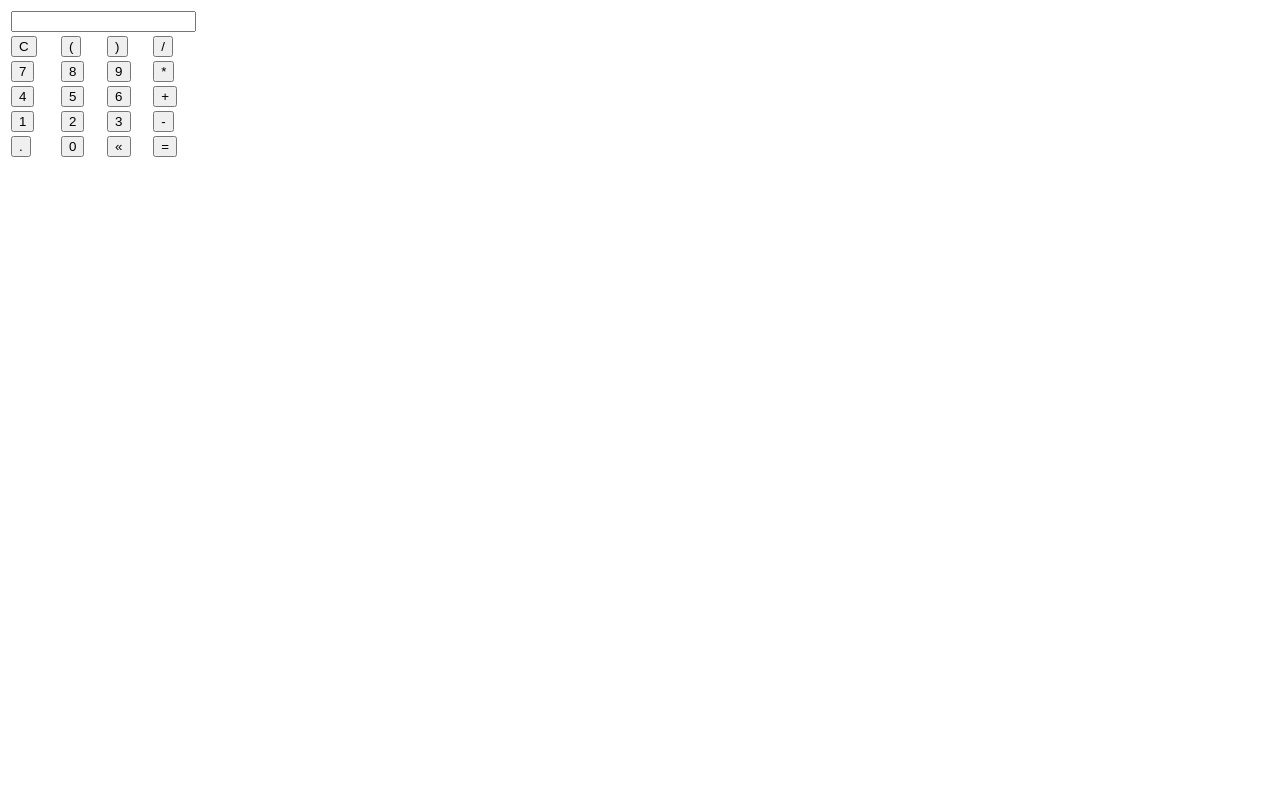
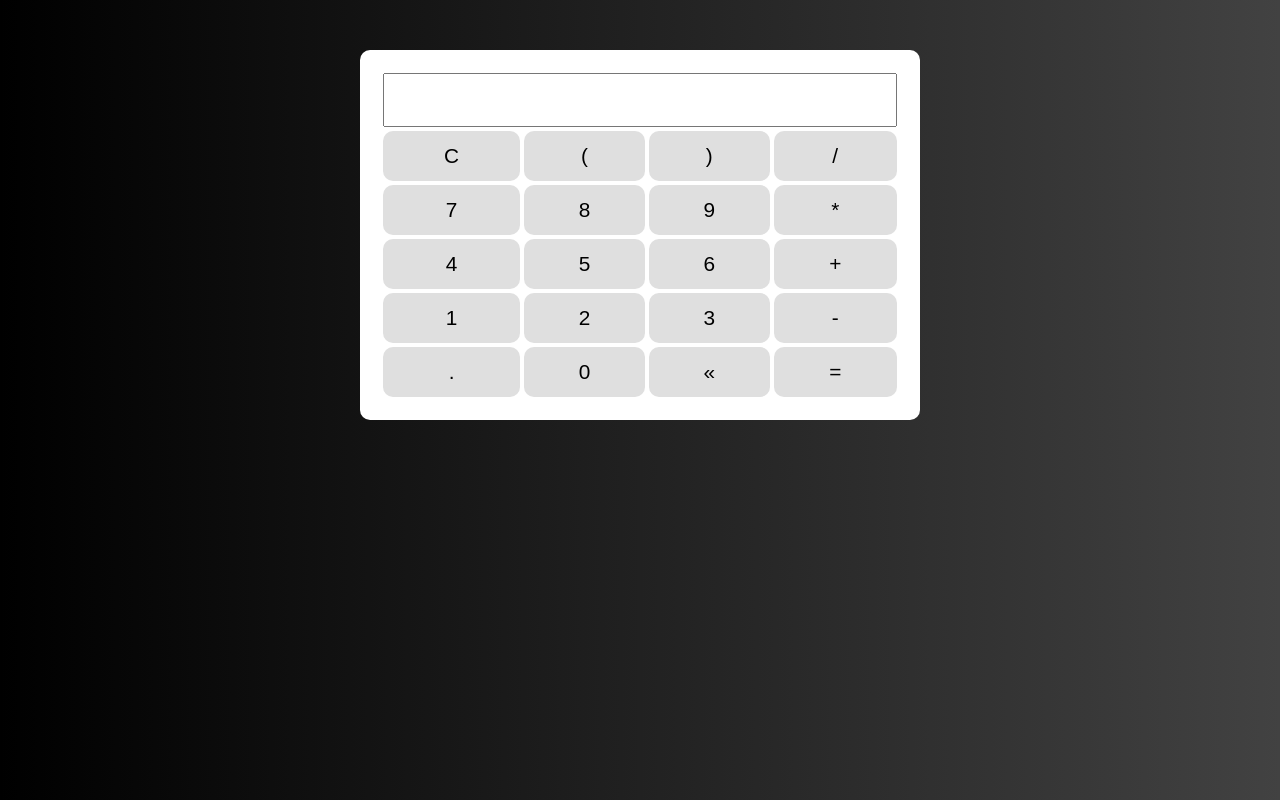
Before and after one commit to TiagoAlmeida13/ExercicioModulo02, a plain HTML site: page index.html in a window 1280 px wide. Drawn offline with nearby package versions, Linux system fonts and the light colour scheme.

Commit message:
Update index.html
Ajustes nos index para link correto de css e js.

```diff
--- a/index.html
+++ b/index.html
@@ -4,7 +4,7 @@
 <head>
     <meta charset="UTF-8">
     <meta name="viewport" content="width=device-width, initial-scale=1.0">
-    <link rel="stylesheet" href="style.css">
+    <link rel="stylesheet" href="main.css">
     <title>Calculator</title>
 </head>
 
@@ -54,7 +54,7 @@
         </div>
     </div>
 
-    <script src="index.js"></script>
+    <script src="main.js"></script>
 </body>
 
 </html>
```
